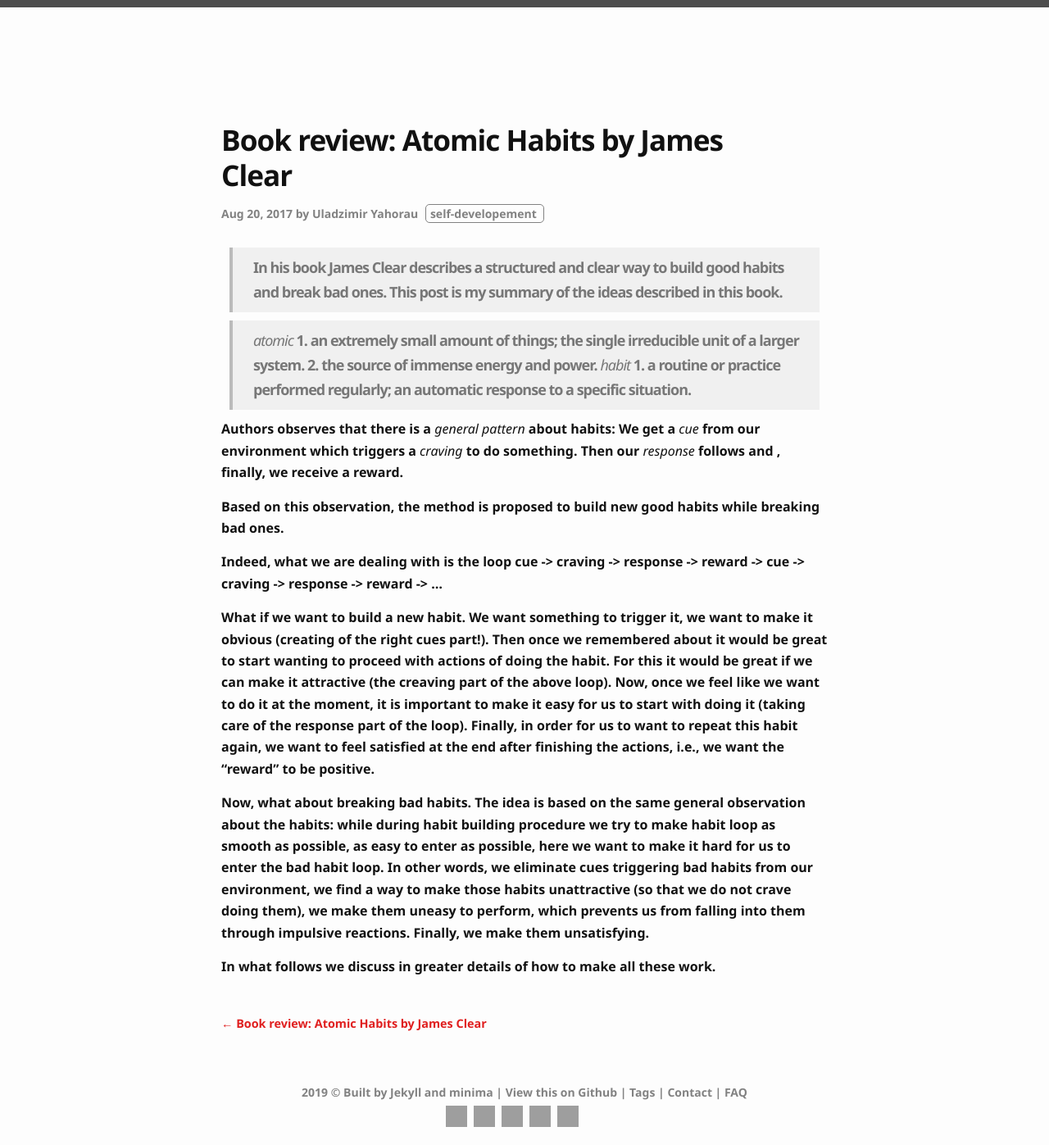
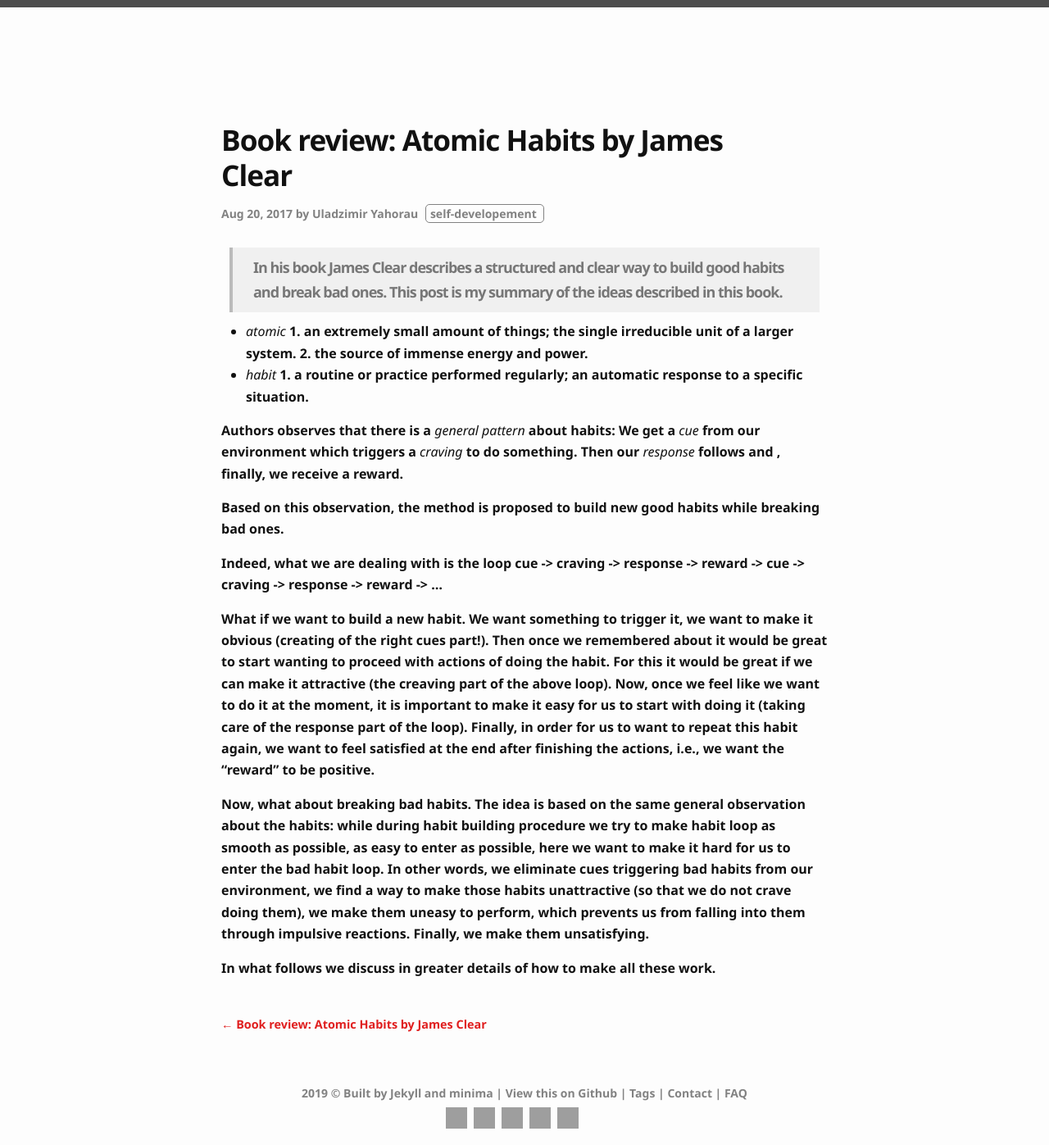
Before and after one commit to UladzimirYahorau/uladzimiryahorau.github.io, a Jekyll site: the page built from _posts/2019-12-25-First-post.md, in a window 1280 px wide. Shown: the whole page at 82% size. Built offline with Jekyll 4.4.1, drawn with Linux system fonts in a browser that asks for light colours; comment, search, counter and statistics services are not loaded; grey boxes are pictures that could not be loaded.

```diff
--- a/_posts/2019-12-25-First-post.md
+++ b/_posts/2019-12-25-First-post.md
@@ -9,8 +9,8 @@ tags: self-developement
 > In his book James Clear describes a structured and clear way to build good habits and break bad ones. This post is my summary of the ideas described in this book.
 
 <!--more-->
-> *atomic* 1. an extremely small amount of things; the single irreducible unit of a larger system. 2. the source of immense energy and power.
-> *habit* 1. a routine or practice performed regularly; an automatic response to a specific situation.
+- *atomic* 1. an extremely small amount of things; the single irreducible unit of a larger system. 2. the source of immense energy and power.
+- *habit* 1. a routine or practice performed regularly; an automatic response to a specific situation.
 
 
 Authors observes that there is a _general pattern_ about habits: We get a *cue* from our environment which triggers a *craving* to do something. Then our *response* follows and , finally, we receive a reward.
```
